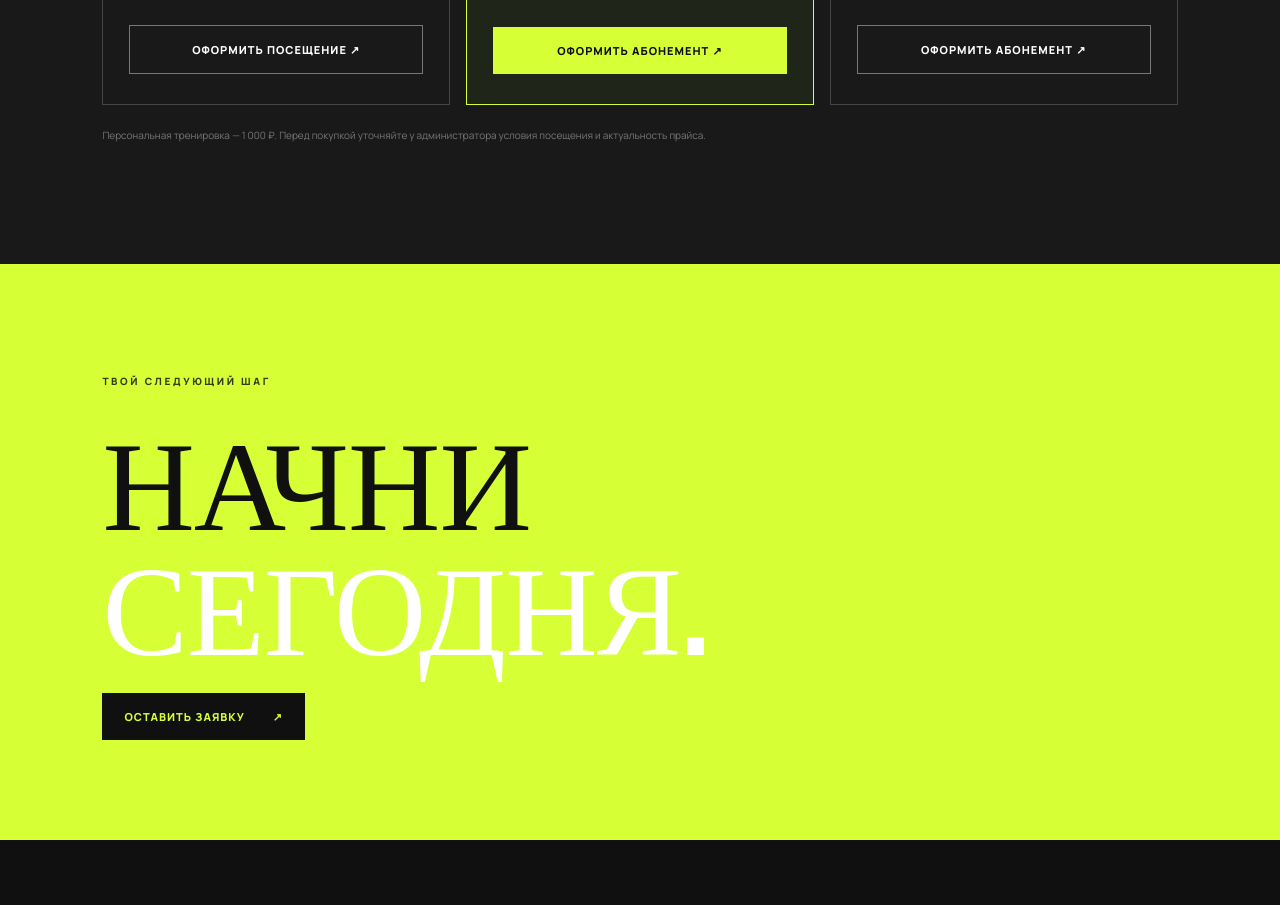
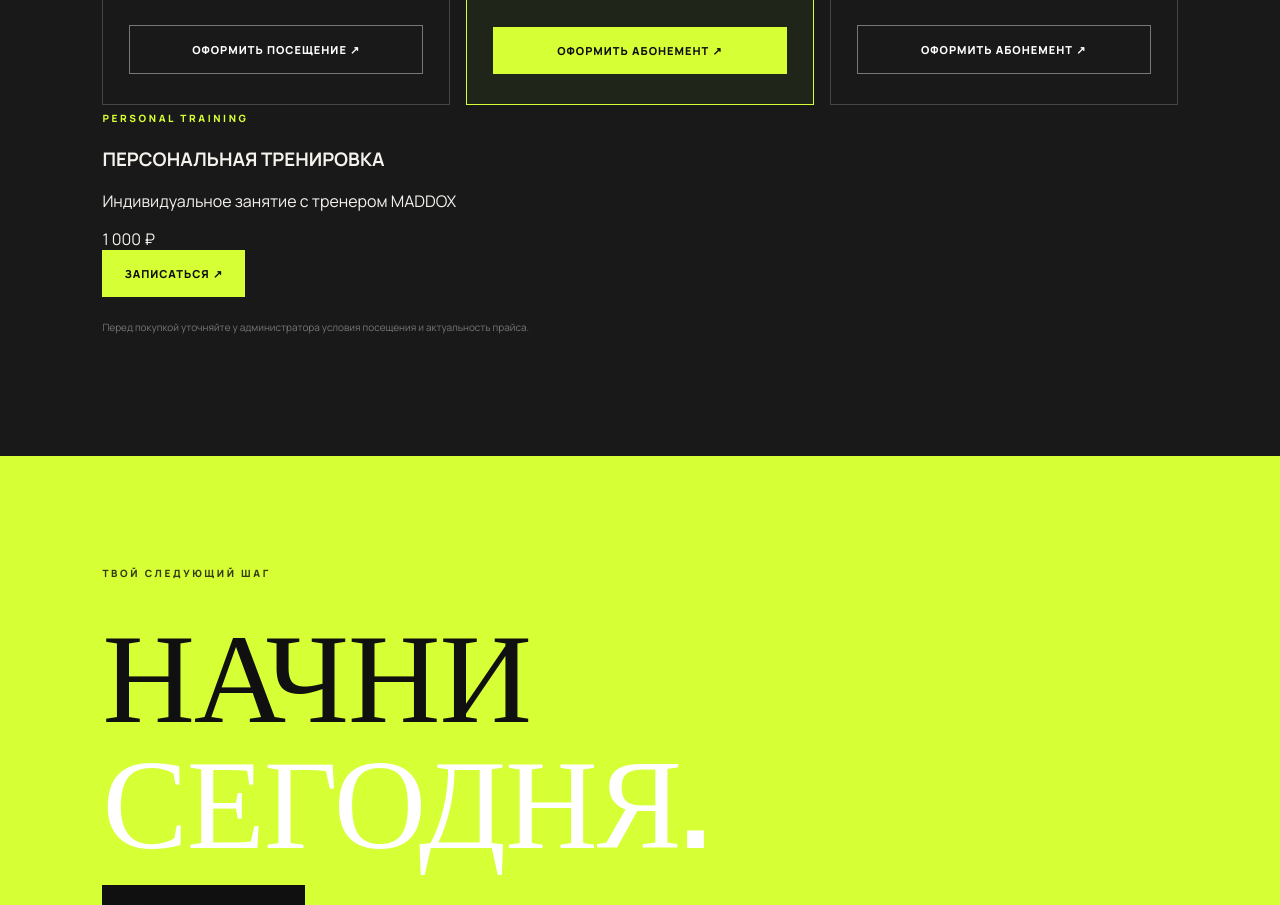
Before and after one commit to napalkovandrei2-rgb/maddox-fitness., a website: page public/index.html in a window 1280 px wide. Shown: the part 4363-5268 px from the top of the page. Drawn offline with nearby package versions, Linux system fonts and the light colour scheme.

Commit message:
Highlight personal training price on MADDOX site

```diff
--- a/public/index.html
+++ b/public/index.html
@@ -49,7 +49,7 @@
 <section class="membership section" id="membership"><div class="section-kicker">04 / ЧЛЕНСТВО</div><div class="section-head"><h2>ТВОЙ ДОСТУП<br><span>К НОВЫМ ЦЕЛЯМ</span></h2><p>Выбирай подходящий формат тренировок и начинай двигаться к своей цели.</p></div>
  <div class="plans"><article class="plan"><p class="plan-label">01 / DAY PASS</p><h3>РАЗОВОЕ ПОСЕЩЕНИЕ</h3><p class="plan-price">500 ₽</p><p>Одна тренировка в клубе.</p><ul><li>Доступ в тренажёрный зал</li><li>Знакомство с клубом</li></ul><button class="btn btn-outline open-register">Оформить посещение ↗</button></article>
  <article class="plan featured"><p class="plan-label">02 / MONTH</p><h3>АБОНЕМЕНТ НА 1 МЕСЯЦ</h3><p class="plan-price">2 500 ₽</p><p>Для регулярных тренировок и уверенного старта.</p><ul><li>Посещение тренажёрного зала</li><li>Срок действия — 1 месяц</li></ul><button class="btn btn-accent open-register">Оформить абонемент ↗</button></article>
- <article class="plan"><p class="plan-label">03 / LONG TERM</p><h3>АБОНЕМЕНТЫ НА 3 И 6 МЕСЯЦЕВ</h3><p class="plan-price">6 500 ₽ / 11 000 ₽</p><p>Выгодный вариант для долгосрочных занятий.</p><ul><li>3 месяца — 6 500 ₽</li><li>6 месяцев — 11 000 ₽</li></ul><button class="btn btn-outline open-register">Оформить абонемент ↗</button></article></div><p class="fineprint">Персональная тренировка — 1 000 ₽. Перед покупкой уточняйте у администратора условия посещения и актуальность прайса.</p>
+ <article class="plan"><p class="plan-label">03 / LONG TERM</p><h3>АБОНЕМЕНТЫ НА 3 И 6 МЕСЯЦЕВ</h3><p class="plan-price">6 500 ₽ / 11 000 ₽</p><p>Выгодный вариант для долгосрочных занятий.</p><ul><li>3 месяца — 6 500 ₽</li><li>6 месяцев — 11 000 ₽</li></ul><button class="btn btn-outline open-register">Оформить абонемент ↗</button></article></div><div class="personal-training-price"><div><span class="plan-label">PERSONAL TRAINING</span><h3>ПЕРСОНАЛЬНАЯ ТРЕНИРОВКА</h3><p>Индивидуальное занятие с тренером MADDOX</p></div><div class="personal-training-cost">1 000 ₽</div><button class="btn btn-accent open-register">Записаться ↗</button></div><p class="fineprint">Перед покупкой уточняйте у администратора условия посещения и актуальность прайса.</p>
 </section>
 <section class="cta"><p class="eyebrow">ТВОЙ СЛЕДУЮЩИЙ ШАГ</p><h2>НАЧНИ<br><span>СЕГОДНЯ.</span></h2><button class="btn btn-accent open-register">Оставить заявку <span>↗</span></button></section>
 <section class="contacts section" id="contacts"><div class="section-kicker">05 / КОНТАКТЫ</div><div class="contact-grid"><div><h2>МЫ НА<br><span>СВЯЗИ</span></h2><p>Уточнить расписание, стоимость и условия посещения можно у администратора.</p></div><div class="contact-details"><small>ТЕЛЕФОН АДМИНИСТРАЦИИ</small><a class="big-phone" href="tel:+79991234567">+7 999 123 45-67</a><small>АДРЕС</small><p>г. Сыктывкар, ул. Оплеснина, д. 65/2</p><small>E-MAIL АДМИНИСТРАЦИИ</small><a href="mailto:maddox.admin22@gmail.com">maddox.admin22@gmail.com</a><small>РЕЖИМ РАБОТЫ</small><p>Актуальное расписание уточняйте по телефону.</p><button class="btn btn-outline open-register">Оставить заявку ↗</button></div></div></section>
```
